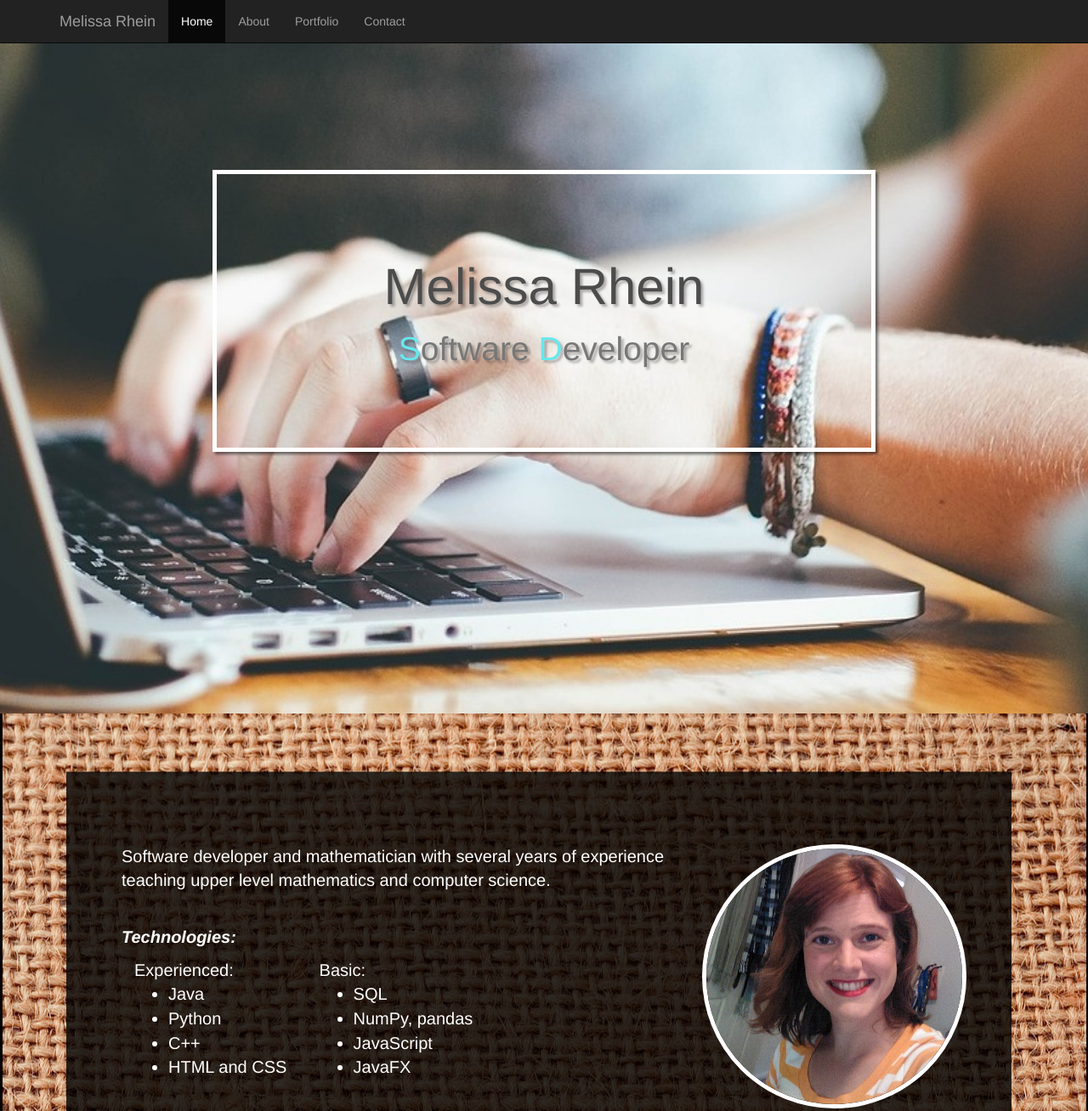
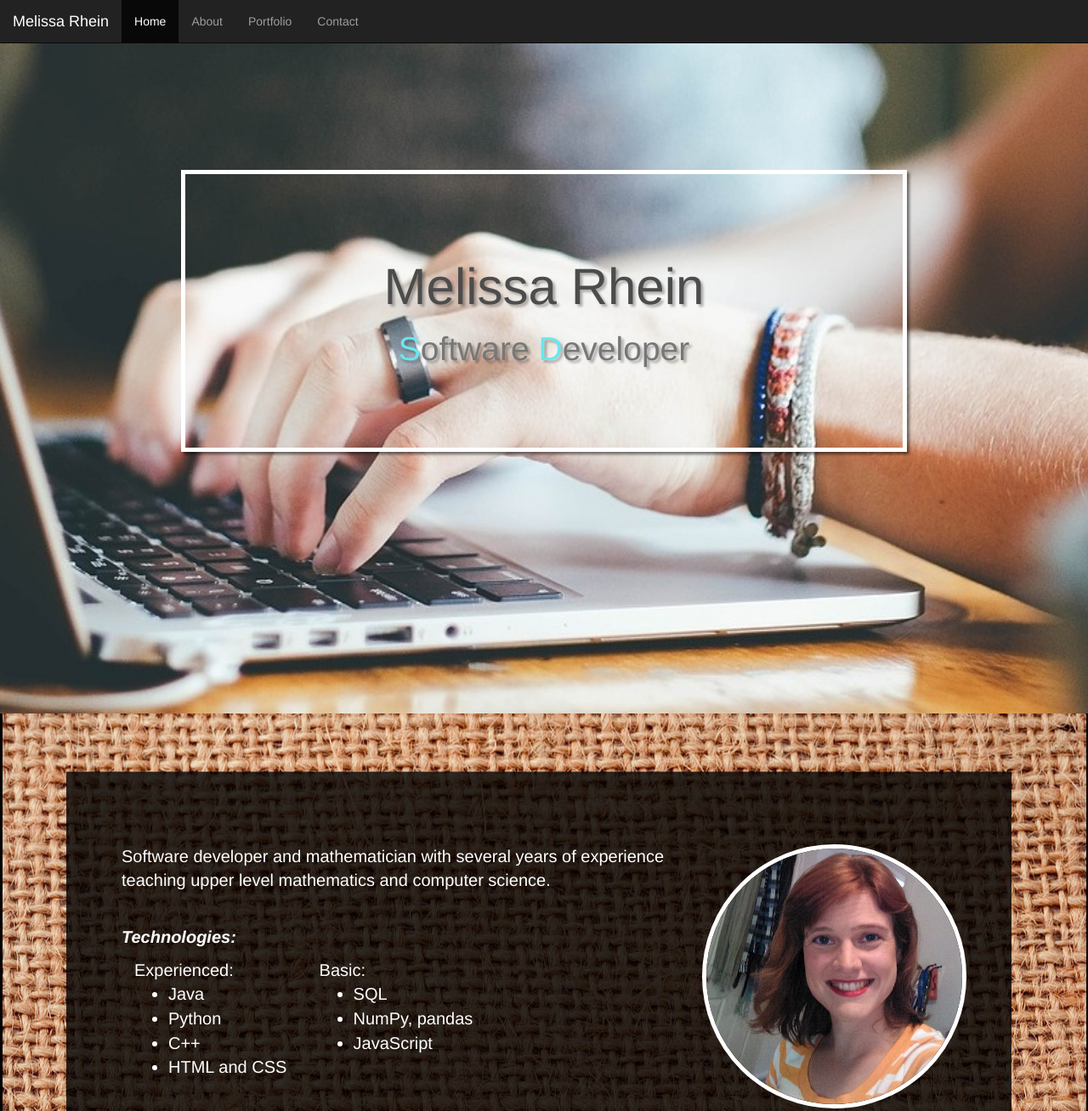
Before and after one commit to melissir/melissir.github.io, a plain HTML site: page index.html in a window 1280 px wide. Shown: the top 1308 px of the page at 85% size. Drawn offline with nearby package versions, Linux system fonts and the light colour scheme.

Commit message:
Reverted

```diff
--- a/index.html
+++ b/index.html
@@ -2,7 +2,6 @@
 <html lang="en">
 <head>
     <meta charset="UTF-8">
-    <meta name="viewport" content="width=device-width, initial-scale=1">
     <link rel="stylesheet" href="css/bootstrap.min.css">
     <link rel="stylesheet" href="css/main-style.css">
     <script src="js/bootstrap.min.js"></script>
@@ -13,7 +12,7 @@
 </head>
 <body>
 <nav class="navbar navbar-inverse navbar-fixed-top">
-    <div class="container">
+    <div class="container-fluid">
         <div class="navbar-header">
             <a class="navbar-brand" href="#">Melissa Rhein</a>
         </div>
@@ -28,7 +27,7 @@
 
 <header>
     <a name="home"></a>
-    <div class="container">
+    <div class="container-fluid">
         <div class="row">
             <div class="col-xs-2"></div>
             <div class="col-xs-8" id="head-box">
@@ -66,7 +65,6 @@
                             <li>SQL</li>
                             <li>NumPy, pandas</li>
                             <li>JavaScript</li>
-                            <li>JavaFX</li>
                         </ul>
                     </div>
 
```
